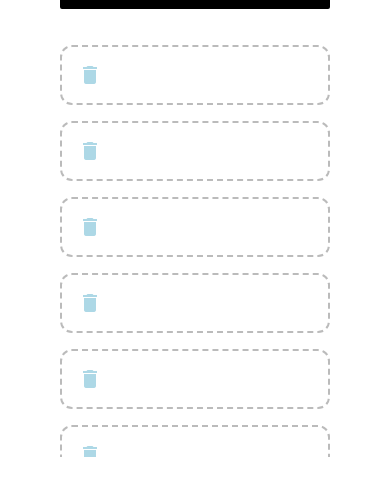
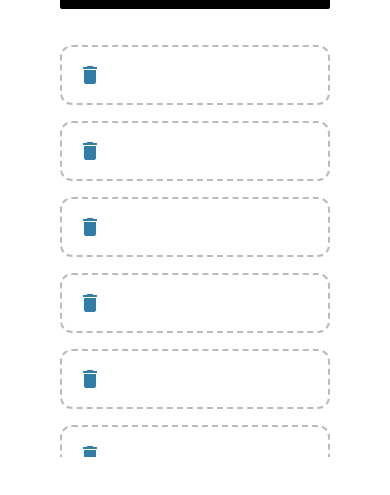
Before and after one commit to rensilva5/ShoppingList-React, a React Native app: screen / in a window 390 px wide. Shown: the part 307-802 px from the top of the page. Built offline with nearby package versions, Linux system fonts and the light colour scheme.

Commit message:
Fixing code

```diff
--- a/components/addTodo.js
+++ b/components/addTodo.js
@@ -30,7 +30,7 @@ const AddTodo = ({ submitHandler }) => {
           onPress={handleAddItem}
           title="ADD ITEM"
           color="black"
-          fontSize="30"
+          font="30"
         />
       </View>
     </View>
--- a/components/header.js
+++ b/components/header.js
@@ -11,7 +11,6 @@ const Header = () => {
 const styles = StyleSheet.create({
   header: {
     height: 80,
-    paddingTop: 38,
     backgroundColor: "#327da8",
     borderRadius: 10,
     marginTop: 20,
--- a/components/todoItem.js
+++ b/components/todoItem.js
@@ -6,7 +6,7 @@ const TodoItem = ({ item, deleteHandler }) => {
   return (
     <TouchableOpacity onPress={() => deleteHandler(item.key)}>
       <View style={styles.item}>
-        <MaterialIcons name="delete" size={24} color="lightblue" />
+        <MaterialIcons name="delete" size={24} color="#327da8" />
         <Text style={styles.itemText}>{item.text}</Text>
       </View>
     </TouchableOpacity>
```
Also changed, not shown: App.js (+0 -40 lines).
